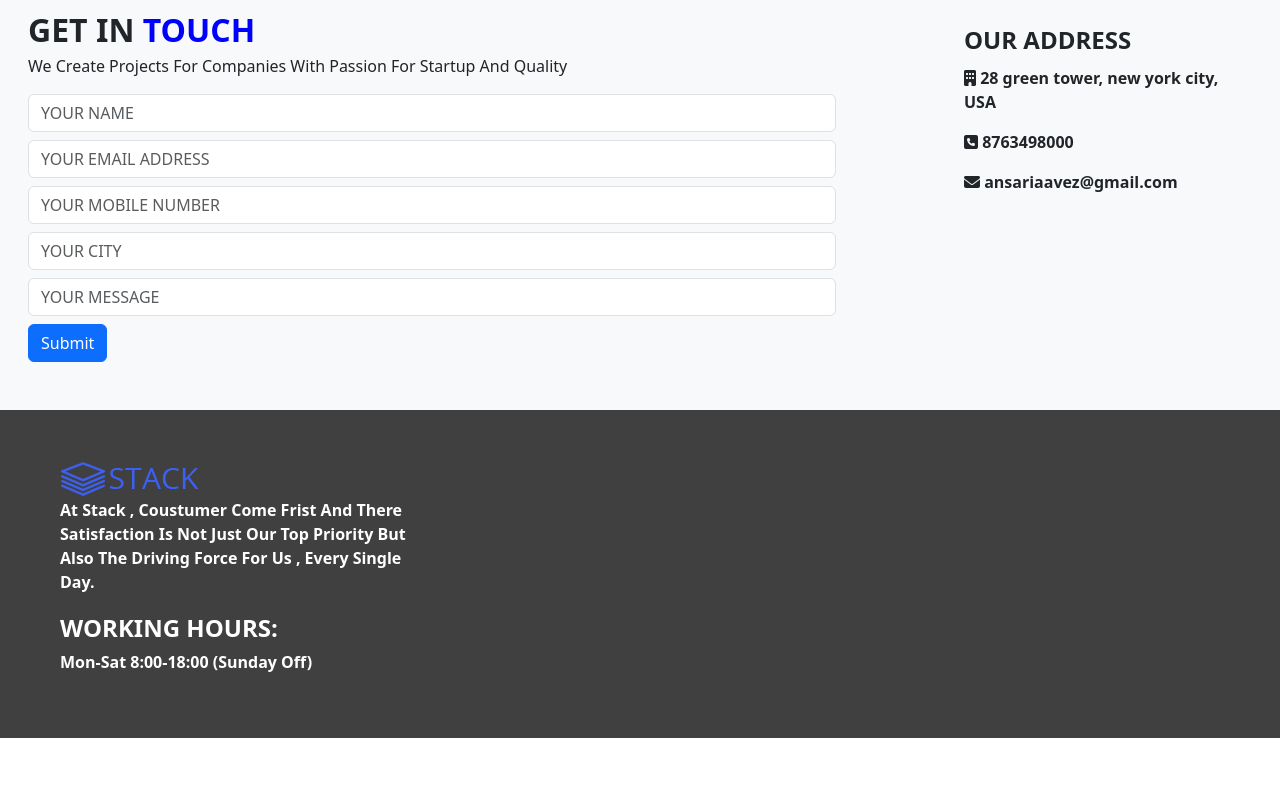
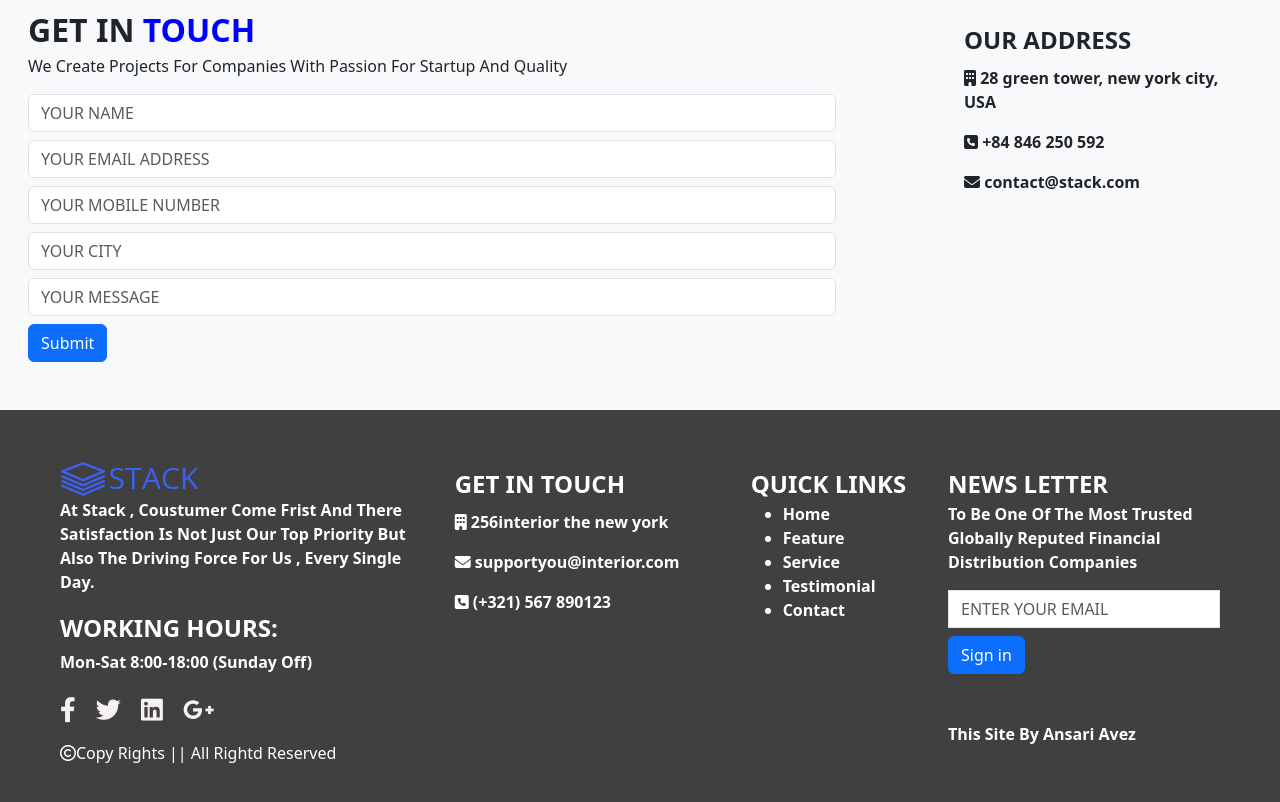
Before and after one commit to avez07/stack, a plain HTML site: page index.html in a window 1280 px wide. Shown: the part 2080-2882 px from the top of the page. Before the commit the page ends 2818 px from the top, so only its background shows below. Drawn offline with nearby package versions, Linux system fonts and the light colour scheme.

Commit message:
stack project completed

```diff
--- a/index.html
+++ b/index.html
@@ -4,7 +4,7 @@
     <meta charset="UTF-8">
     <meta http-equiv="X-UA-Compatible" content="IE=edge">
     <meta name="viewport" content="width=device-width, initial-scale=1.0">
-    <title>Document</title>
+    <title>STACK</title>
     <link href="https://cdn.jsdelivr.net/npm/bootstrap@5.3.0-alpha1/dist/css/bootstrap.min.css" rel="stylesheet" integrity="sha384-GLhlTQ8iRABdZLl6O3oVMWSktQOp6b7In1Zl3/Jr59b6EGGoI1aFkw7cmDA6j6gD" crossorigin="anonymous">
     <link rel="stylesheet" href="https://cdnjs.cloudflare.com/ajax/libs/font-awesome/6.2.1/css/all.min.css" integrity="sha512-MV7K8+y+gLIBoVD59lQIYicR65iaqukzvf/nwasF0nqhPay5w/9lJmVM2hMDcnK1OnMGCdVK+iQrJ7lzPJQd1w==" crossorigin="anonymous" referrerpolicy="no-referrer" />
     <link rel="stylesheet" href="style.css">
@@ -175,8 +175,8 @@
             <p class="fs-4 fw-bold pt-3 mb-0">OUR ADDRESS</p>
             <ul class="list-1">
               <li class="py-2 fw-semibold"><span><i class="fa-solid fa-building "></i></span> 28 green tower, new york city, USA</li>
-              <li class="py-2 fw-semibold"><span><i class="fa-solid fa-square-phone"></i></span> 8763498000</li>
-              <li class="py-2 fw-semibold"><span><i class="fa-solid fa-envelope"></i></span> ansariaavez@gmail.com</li>
+              <li class="py-2 fw-semibold"><span><i class="fa-solid fa-square-phone"></i></span> +84 846 250 592</li>
+              <li class="py-2 fw-semibold"><span><i class="fa-solid fa-envelope"></i></span> contact@stack.com</li>
             </ul>
           </div>
         </div>
@@ -190,9 +190,44 @@
             <p class="text-capitalize fw-semibold">at stack , coustumer come frist and there satisfaction is not just our top priority but also the driving force for us , every single day.</p>
             <p class="my-1 fw-bold text-uppercase fs-4">working hours:</p>
             <p class="text-capitalize fw-semibold">mon-sat 8:00-18:00 (sunday off) </p>
+            <div class="icon ">
+              <span><i class="fa-brands fa-facebook-f  pe-3" id="f-icons"></i></span>
+              <span><i class="fa-brands fa-twitter pe-3" id="f-icons"></i></span>
+              <span><i class="fa-brands fa-linkedin pe-3" id="f-icons"></i></span>
+              <span><i class="fa-brands fa-google-plus-g" id="f-icons"></i></span>
+            </div>
+            <div>
+              <p class="text-capitalize py-3"><span><i class="fa-regular fa-copyright"></i></span>copy rights || all rightd reserved</p>
+            </div>
+          </div>
+          <div class="col-lg-3">
+            <p class="fs-4 fw-bold pt-2 mb-0">GET IN TOUCH</p>
+            <ul class="list-1">
+              <li class="py-2 fw-semibold"><span><i class="fa-solid fa-building "></i></span> 256interior the new york </li>
+              <li class="py-2 fw-semibold"><span><i class="fa-solid fa-envelope"></i></span> supportyou@interior.com</li>
+              <li class="py-2 fw-semibold"><span><i class="fa-solid fa-square-phone"></i></span> (+321) 567 890123</li>
+            </ul>
+          </div>
+          <div class="col-lg-2">
+            <p class="text-uppercase fw-bold fs-4 pt-2 mb-0">quick links</p>
+            <ul class="text-capitalize fw-semibold">
+              <li>home</li>
+              <li>feature</li>
+              <li>service</li>
+              <li>testimonial</li>
+              <li>contact</li>
+            </ul>
+          </div>
+          <div class="col-lg-3">
+            <p class="text-uppercase fw-bold fs-4 pt-2 mb-0">news letter</p>
+            <p class="text-capitalize fw-semibold">to be one of the most trusted globally reputed financial distribution companies</p>
+            <input type="email"  class="form-control my-2 rounded-0" required placeholder="ENTER YOUR EMAIL"></input>
+            <button type="submit" class="btn btn-primary">Sign in</button>
+            <p class="text-capitalize fw-bolder  pt-5">this site by ansari avez</p>
+
+
           </div>
         </div>
-
       </div>
     </section>
     <script src="https://cdn.jsdelivr.net/npm/bootstrap@5.3.0-alpha1/dist/js/bootstrap.bundle.min.js" integrity="sha384-w76AqPfDkMBDXo30jS1Sgez6pr3x5MlQ1ZAGC+nuZB+EYdgRZgiwxhTBTkF7CXvN" crossorigin="anonymous"></script>
--- a/style.css
+++ b/style.css
@@ -34,3 +34,9 @@ body{
     background-color: #404041;
     color: white;
 }
+.f-icons-1{
+display: flex;
+justify-content: space-between;
+width: 100px;
+
+}
```
